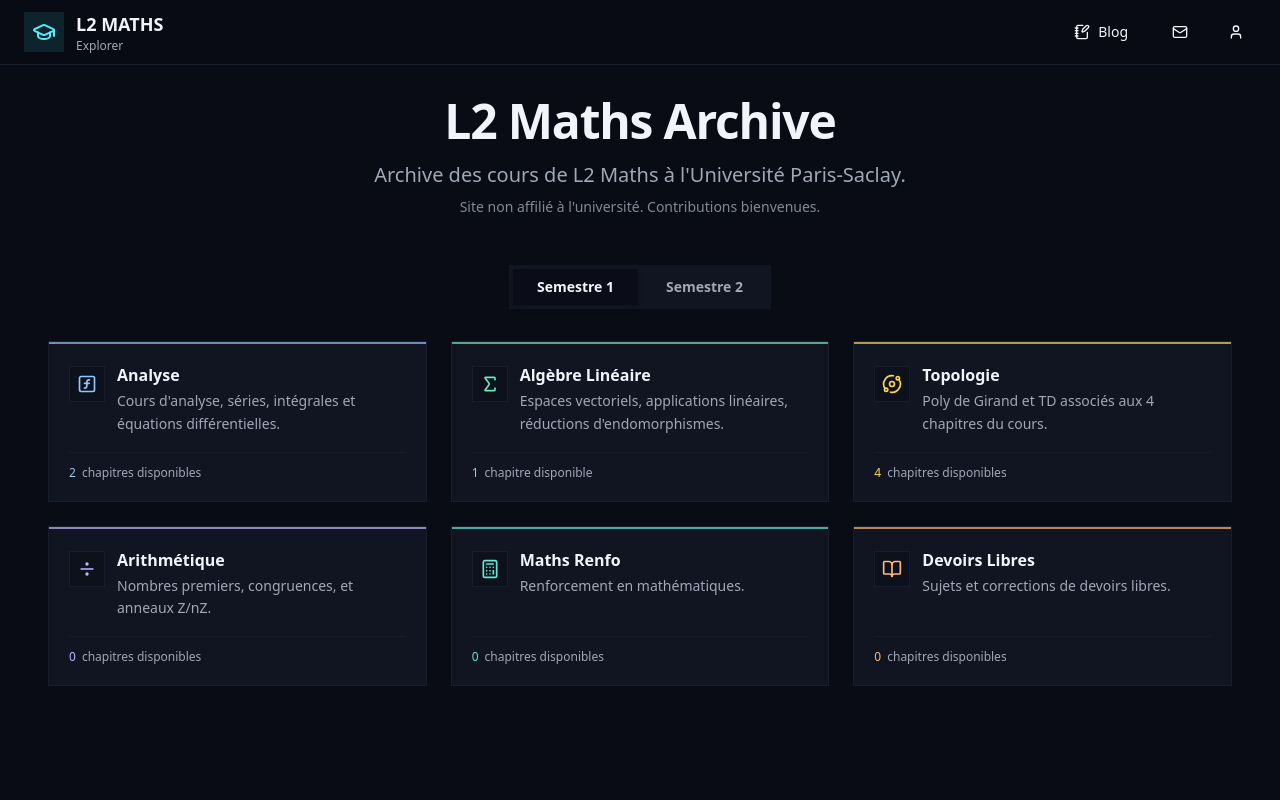
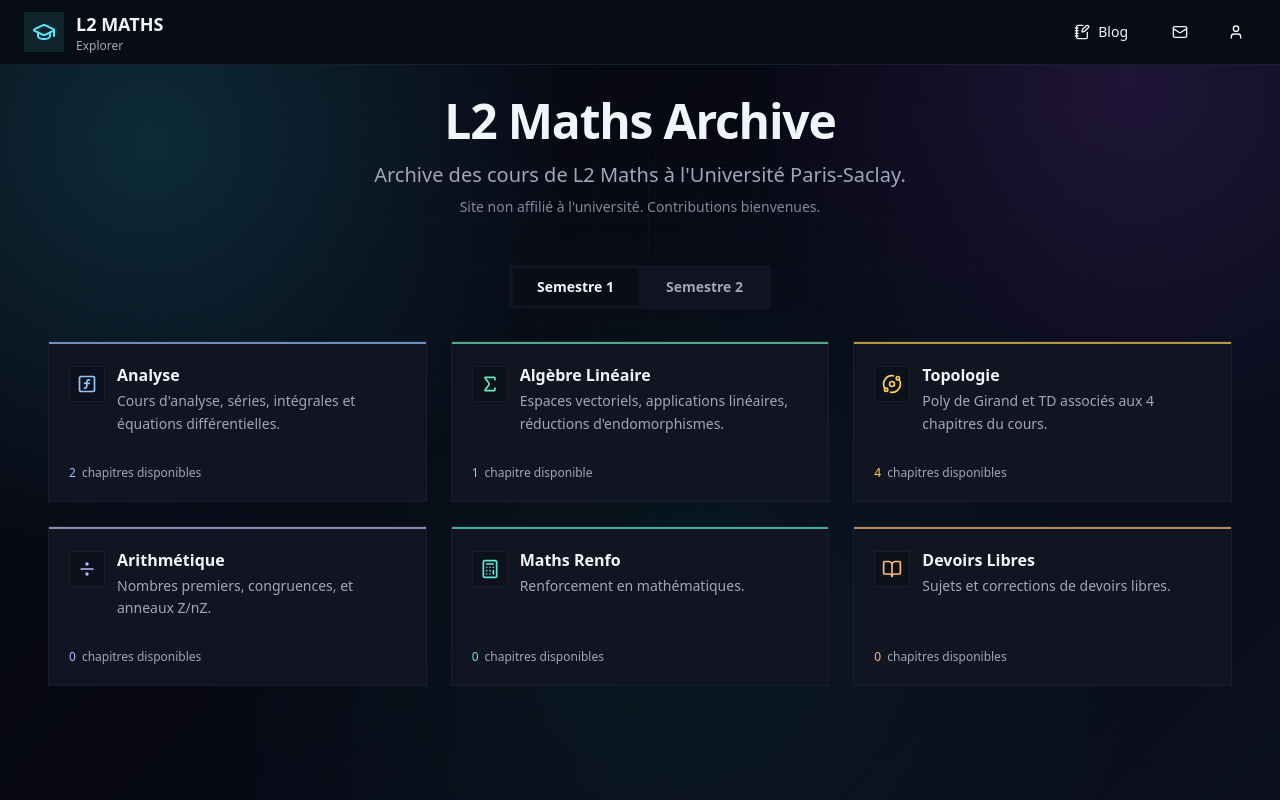
Before and after one commit to Grimm02938/l2-maths, a React (Vite) app: page / in a window 1280 px wide. Built offline with nearby package versions, Linux system fonts and the light colour scheme; no server answers.

Commit message:
Enable archive shell backdrop

```diff
--- a/src/App.tsx
+++ b/src/App.tsx
@@ -18,11 +18,11 @@
   }, [location.pathname]);
 
   return (
-    <div className="min-h-screen bg-background text-foreground flex flex-col">
+    <div className="archive-shell min-h-screen bg-background text-foreground flex flex-col">
       <Navbar />
       <LoginModal />
       <Toaster />
-      <main className="mx-auto w-full max-w-7xl px-4 pb-10 sm:px-6 lg:px-8 flex-1">
+      <main className="relative z-10 mx-auto w-full max-w-7xl px-4 pb-10 sm:px-6 lg:px-8 flex-1">
         <div key={location.pathname} className="page-transition-in">
           <Routes location={location}>
             <Route path="/" element={<Index />} />
```
